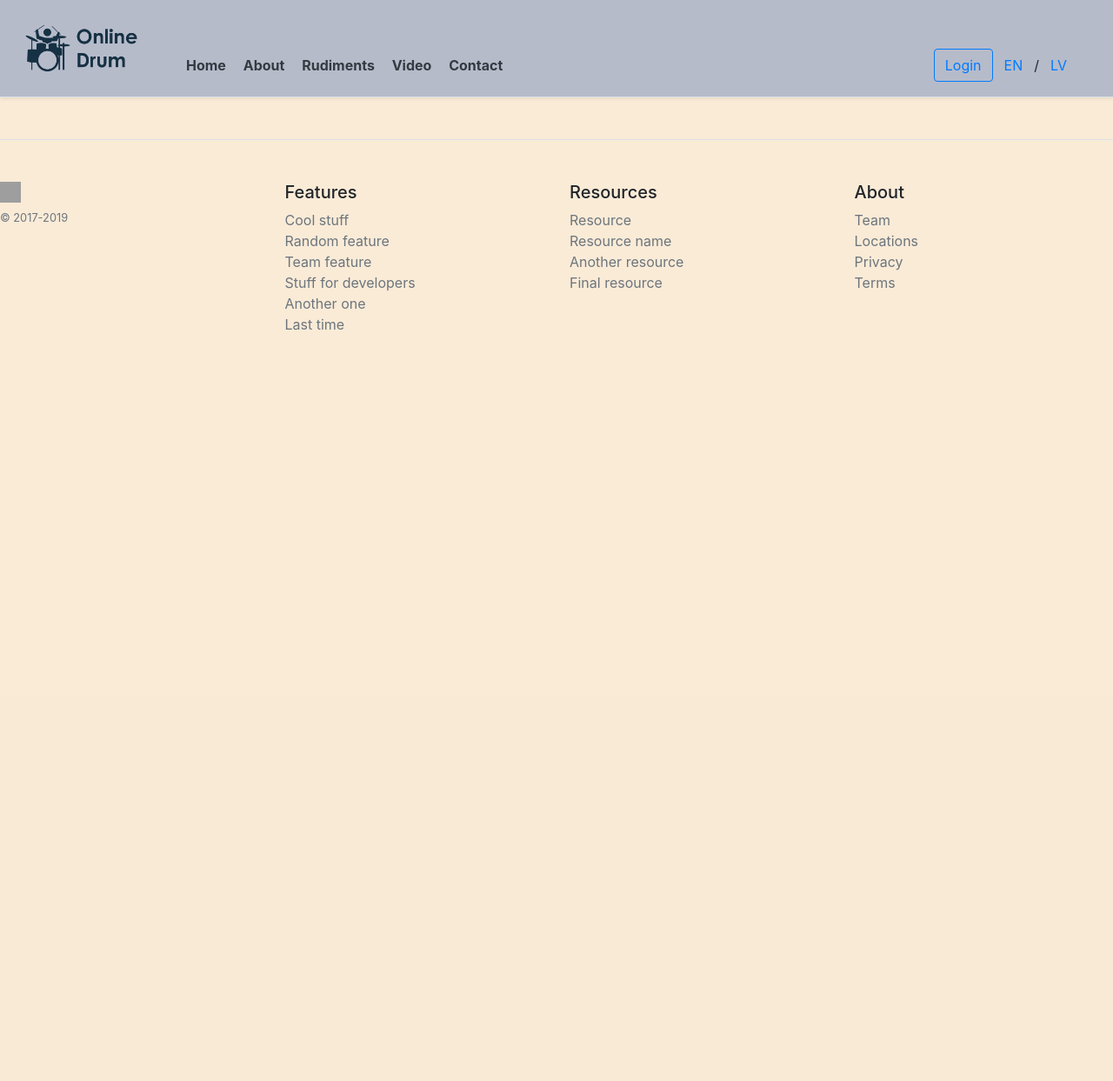
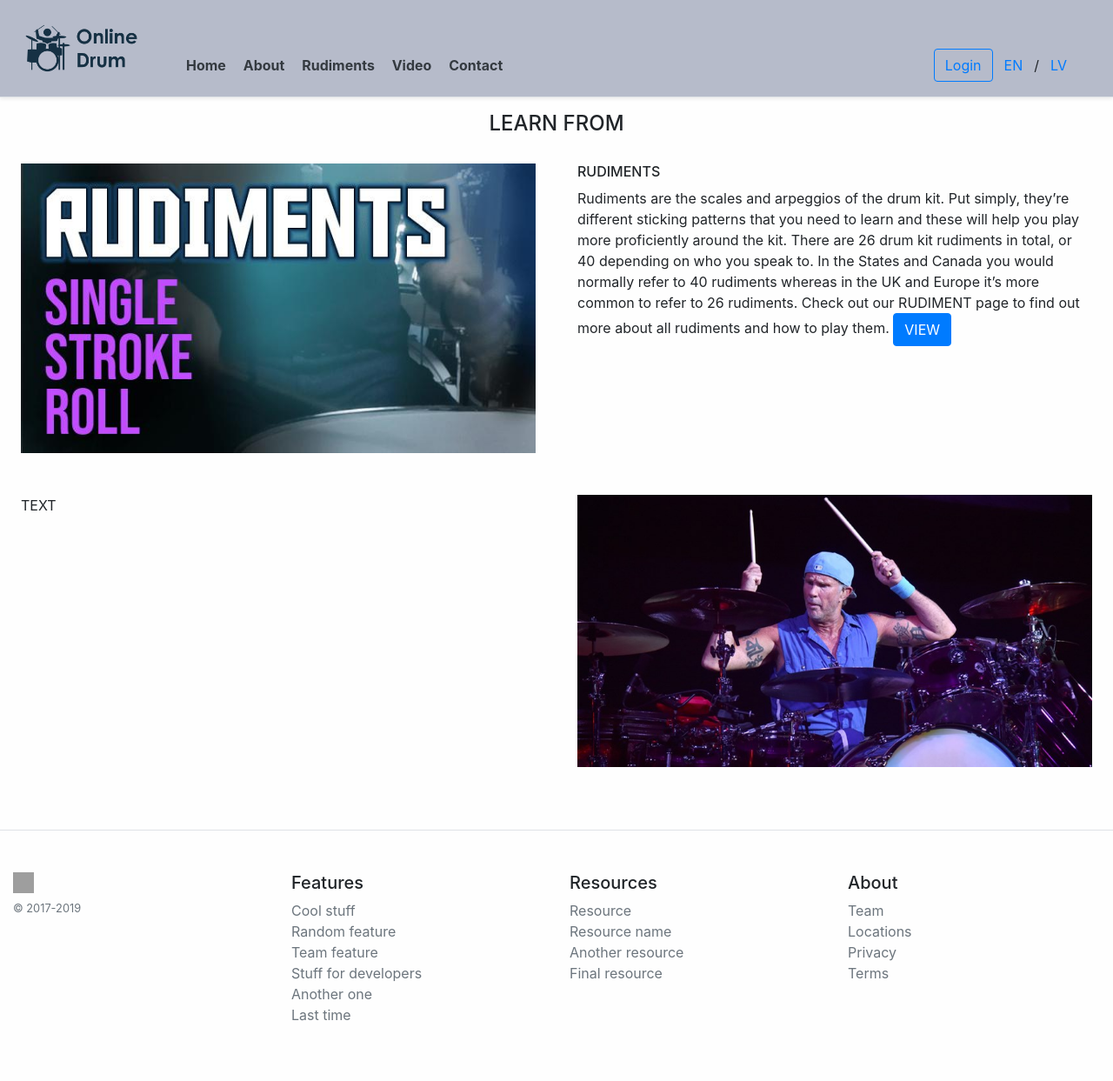
Before and after one commit to eriksdrummer/drum-web, a PHP site: page / in a window 1280 px wide. Shown: the whole page at 87% size. Before the commit the page ends 380 px from the top, so only its background shows below. Run offline with PHP 8.4, Linux system fonts and the light colour scheme; grey boxes are pictures that could not be loaded.

Commit message:
initial state of body

```diff
--- a/index.html
+++ b/index.html
@@ -33,8 +33,34 @@
         </div>
       </nav>
     </div>
-
+    <div class="container">
+      <h4 class="text-center">LEARN FROM</h4>
+      <div class="row">
+        <div class="col-6 p-4">
+          <img src="img/rudiments.jpg" alt="Rudiments" width="100%" />
+        </div>
+        <div class="col-6 p-4">
+          <h6>RUDIMENTS</h6>
+          Rudiments are the scales and arpeggios of the drum kit. Put simply,
+          they’re different sticking patterns that you need to learn and these
+          will help you play more proficiently around the kit. There are 26 drum
+          kit rudiments in total, or 40 depending on who you speak to. In the
+          States and Canada you would normally refer to 40 rudiments whereas in
+          the UK and Europe it’s more common to refer to 26 rudiments. Check out
+          our RUDIMENT page to find out more about all rudiments and how to play
+          them.
+          <button type="button" class="btn btn-primary">VIEW</button>
+        </div>
+      </div>
+      <div class="row">
+        <div class="col-6 p-4">TEXT</div>
+        <div class="col-6 p-4">
+          <img src="img/video_HP.jpg" alt="video_HP" width="100%" />
+        </div>
+      </div>
+    </div>
     <footer class="pt-4 my-md-5 pt-md-5 border-top">
+      <div class="container">
         <div class="row">
           <div class="col-12 col-md">
             <img
@@ -76,6 +102,7 @@
             </ul>
           </div>
         </div>
+      </div>
     </footer>
   </body>
 </html>
--- a/styles/styles.css
+++ b/styles/styles.css
@@ -1,8 +1,13 @@
 html,
 body {
-  background-color: antiquewhite;
+  background-color: #fefefe;
 }
 .navbar {
   width: 100%;
   padding: 2.5rem 1rem 0rem;
 }
+@media (min-width: 1280px) {
+  .container {
+    max-width: initial;
+  }
+}
```
Also changed, not shown: img/rudiments.jpg (added), img/video_HP.jpg (added). Lines whose indentation alone changed are shown as unchanged.
